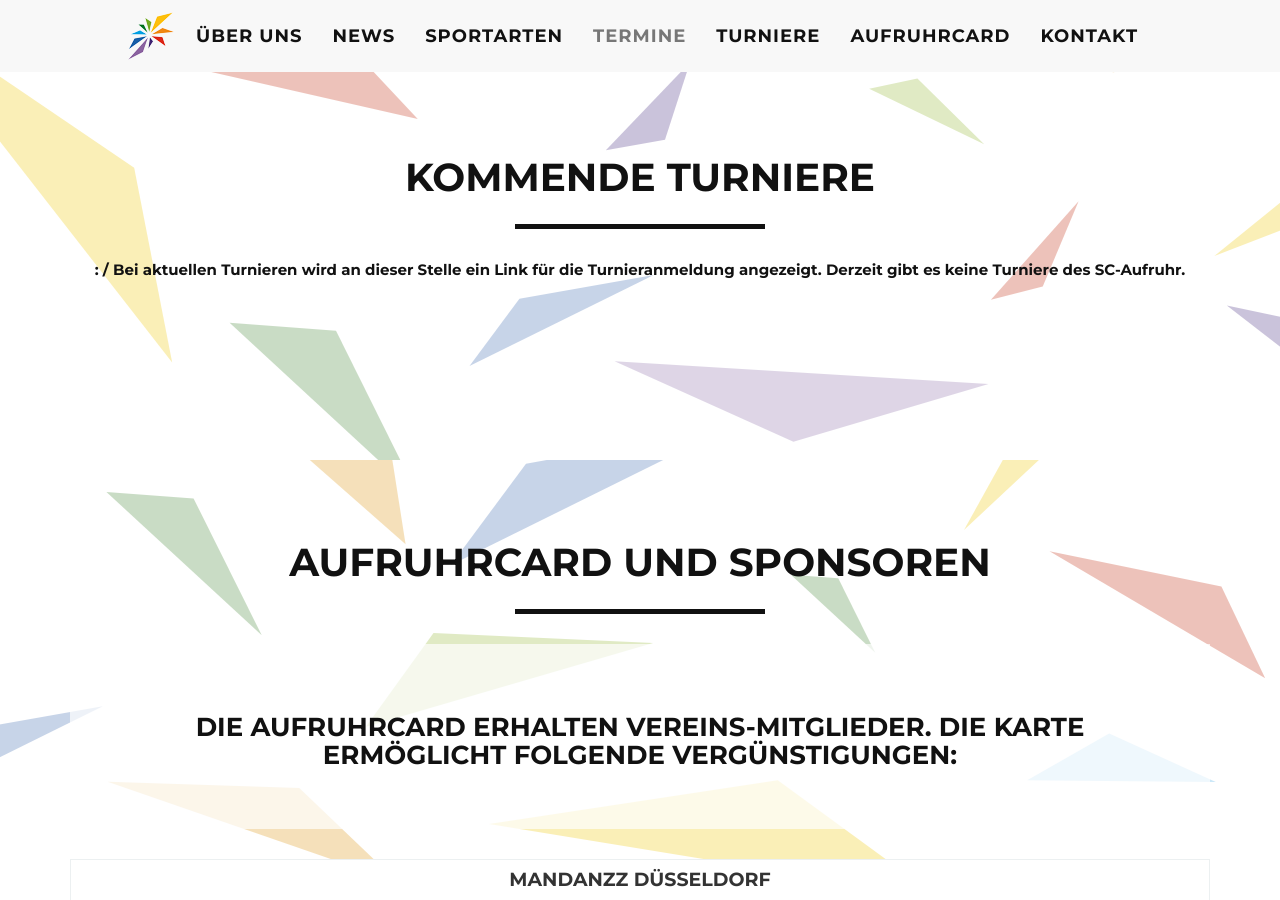
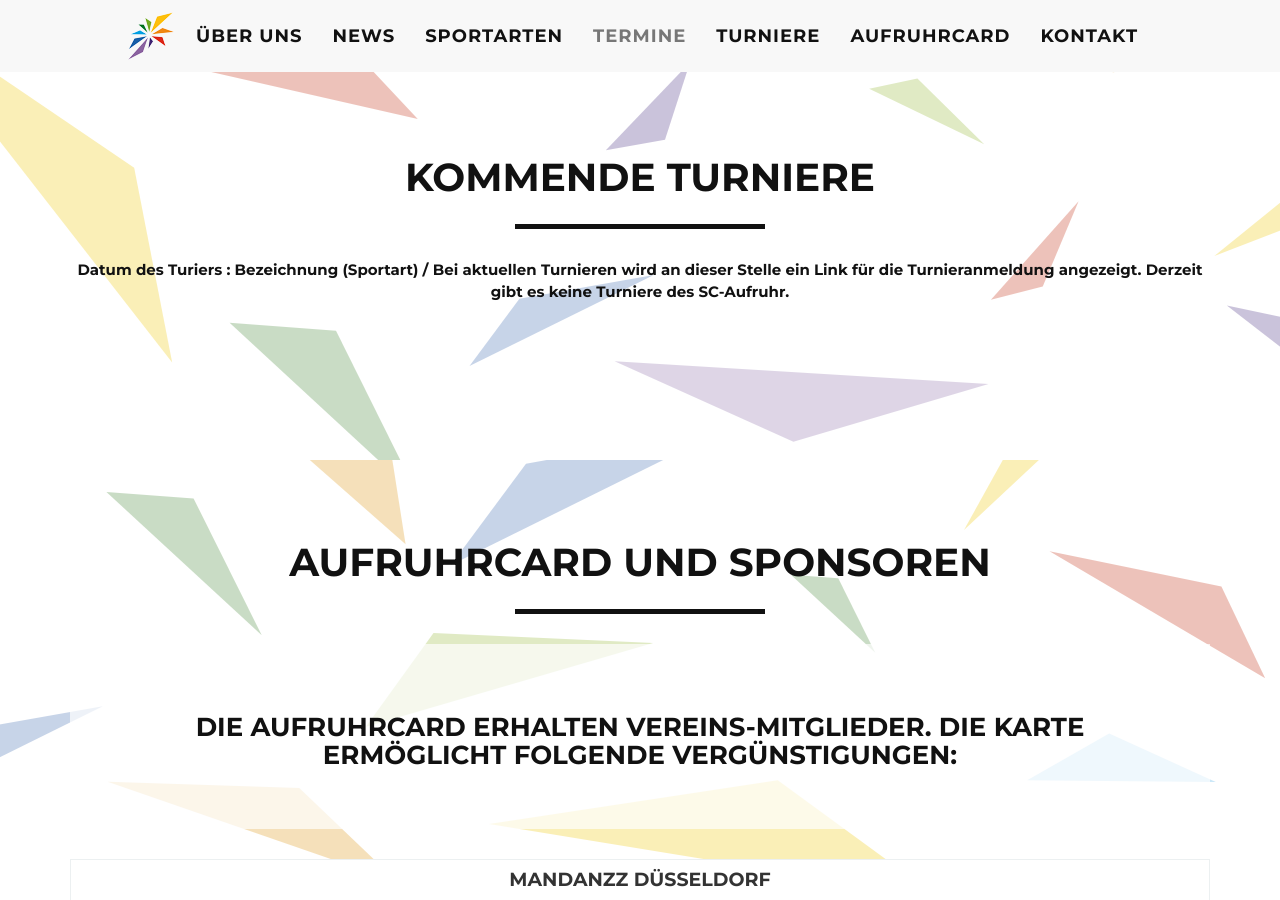
Before and after one commit to scarweb/scarweb.github.io, a Jekyll site: the page built from index.html, in a window 1280 px wide and 900 px high, scrolled down 4040 px. Built offline with Jekyll 4.4.1, drawn with Linux system fonts in a browser that asks for light colours.

Commit message:
Update tourniere.yml

```diff
--- a/_data/tourniere.yml
+++ b/_data/tourniere.yml
@@ -1,3 +1,3 @@
-- name:
-  datum:
-  text: Bei aktuellen Turnieren wird an dieser Stelle ein Link für die Turnieranmeldung angezeigt. Derzeit gibt es keine Turniere des SC-Aufruhr.<br><a href="https://docs.google.com/forms/d/e/1FAIpQLSd9ChxEzfIlrQm2b2OlYSNw1556EKaS_aR26CGTGWhYSjL8pg/viewform"></a>
+- name: Bezeichnung (Sportart)
+  datum: Datum des Turiers
+  text: Bei aktuellen Turnieren wird an dieser Stelle ein Link für die Turnieranmeldung angezeigt. Derzeit gibt es keine Turniere des SC-Aufruhr.
```
